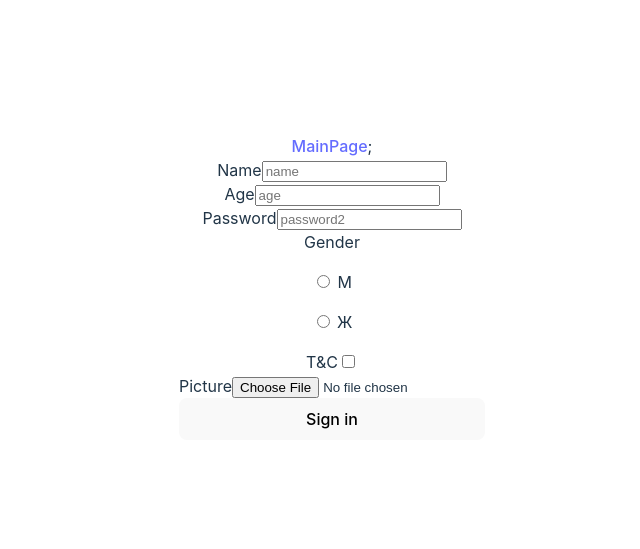
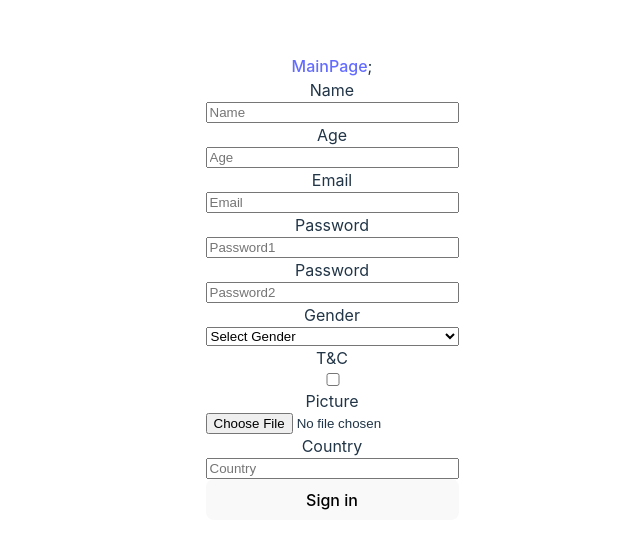
Before and after one commit to Serega3526/react2024, a React (Vite) app: page /control in a window 1280 px wide. Shown: the part 113-662 px from the top of the page, without its empty margins (308-948 px from the left). Built offline with nearby package versions, Linux system fonts and the light colour scheme.

Commit message:
feat: add validation on control page

```diff
--- a/src/components/control/control.tsx
+++ b/src/components/control/control.tsx
@@ -1,65 +1,78 @@
 import { Link } from "react-router-dom";
-// import { useForm } from "react-hook-form"
-// import * as yup from "yup"
-// import { yupResolver } from "@hookform/resolvers/yup"
+import { useForm } from "react-hook-form"
+import { yupResolver } from "@hookform/resolvers/yup"
+import shemaInputs from "../../utils/shema";
+import { IFormInput } from "../../types/types";
 
-function ControlPage() {
-    // const schema = yup.object().shape({
-    //     email: yup.string().email().required(),
-    //     password: yup.string().min(8).max(32).required(),
-    //   });
-    // const { register, handleSubmit, formState: { errors }, reset } = useForm({
-    //     resolver: yupResolver(schema),
-    //   });
 
-    //   const onSubmitHandler = (data) => {
-    //     console.log({ data });
-    //     reset();
-    //   };
+
+export const ControlPage: React.FC = () => {
+
+    const { register, handleSubmit, formState: { errors }, reset } = useForm<IFormInput>({
+      resolver: yupResolver<IFormInput>(shemaInputs),
+      mode: "onTouched",
+      reValidateMode: "onChange",
+      defaultValues: {
+      name: "",
+      age: undefined,
+      email: "",
+      password1: "",
+      password2: "",
+      gender: "",
+      TC: false,
+      picture: undefined,
+      country: ""
+    },
+    });
+
+      const onSubmitHandler = (data: IFormInput) => {
+        console.log({ data });
+        reset();
+      };
 
   return (
     <>
       <Link to="/">MainPage</Link>;
-      <form>
-        <label>
-          Name
-          <input placeholder="name" type="text" name="name" required />
-        </label>
-        <label>
-          Age
-          <input placeholder="age" type="text" name="age" required  />
-        </label>
-        {/* <label>
-          Email
-          <input {...register("email")} placeholder="email" type="email" name="email" required />
-        </label>
-        <p>{errors.email?.message}</p>
-        <label>
-          Password
-          <input {...register("password")} placeholder="password1" type="password" name="password1" required />
-        </label>
-        <p>{errors.password?.message}</p> */}
-        <label>
-          Password
-          <input placeholder="password2" type="password" name="password2" required />
-        </label>
-        <label>
-          Gender
-          <p>
-            <input name="gender" type="radio" value="nedzen" /> М
-          </p>
-          <p>
-            <input name="gender" type="radio" value="nedzen" /> Ж
-          </p>
-        </label>
-        <label>
-          T&C
-          <input type="checkbox" name="T&C" required />
-        </label>
-        <label>
-          Picture
-          <input type="file" name="picture" />
-        </label>
+      <form onSubmit={handleSubmit(onSubmitHandler)}>
+
+        <label>Name</label>
+        <input {...register("name")} placeholder="Name" type="text" name="name" />
+        {errors.name && <p>{errors.name.message}</p>}
+
+        <label>Age</label>
+          <input {...register("age")} placeholder="Age" type="text" name="age"  />
+        {errors.age && <p>{errors.age.message}</p>}
+
+        <label>Email</label>
+          <input {...register("email")} placeholder="Email" type="email" name="email" />
+        {errors.email && <p>{errors.email.message}</p>}
+
+        <label>Password</label>
+          <input {...register("password1")} placeholder="Password1" type="password" name="password1" />
+        {errors.password1 && <p>{errors.password1.message}</p>}
+
+        <label>Password</label>
+          <input {...register("password2")} placeholder="Password2" type="password" name="password2" />
+        {errors.password2 && <p>{errors.password2.message}</p>}
+
+        <label>Gender</label>
+        <select {...register("gender")}>
+            <option value="">Select Gender</option>
+            <option value="male">Male</option>
+            <option value="female">Female</option>
+        </select>
+
+        <label>T&C</label>
+          <input {...register("TC")} type="checkbox" name="T&C" />
+        {errors.name && <p>{errors.name.message}</p>}
+
+        <label>Picture</label>
+          <input {...register("picture")} type="file" name="picture" />
+        {errors.name && <p>{errors.name.message}</p>}
+
+        <label>Country</label>
+        <input {...register("country")} placeholder="Country" type="text" name="country" />
+        {errors.name && <p>{errors.name.message}</p>}
 
         <button type="submit">Sign in</button>
       </form>
--- /dev/null
+++ b/src/types/types.tsx
@@ -0,0 +1,11 @@
+export interface IFormInput {
+    name?: string;
+    age?: number | string;
+    email?: string;
+    password1?: string;
+    password2?: string;
+    gender?: string;
+    TC?: boolean;
+    picture?: string | null | File | FileList | undefined | unknown;
+    country?: string;
+}
--- /dev/null
+++ b/src/utils/shema.tsx
@@ -0,0 +1,41 @@
+import * as yup from "yup"
+
+const shemaInputs = yup.object().shape({
+    name: yup.string()
+    .required("Name is a required field")
+    .matches(
+        /^[A-Z][\sa-zA-Z]*$/,
+        "Name should contain only letters and start with an uppercase letter"
+    ),
+    age: yup.number()
+    .required("Age is a required field")
+    .integer("The age must be an integer")
+    .positive("The age must be positive"),
+    email: yup.string()
+    .email("Invalid email address")
+    .required("Email is a required field"),
+    password1: yup.string()
+    .min(8)
+    .max(32)
+    .required("Password1 is a required field")
+    .matches(
+        /^(?=.*\d)(?=.*[a-z])(?=.*[A-Z])(?!.*\s).{8,}$/,
+        "Password should contain 1 number, 1 uppercased letter, 1 lowercased letter, 1 special character"
+    ),
+    password2: yup.string()
+    .min(8)
+    .max(32)
+    .required("Password2 is a required field")
+    .matches(
+        /^(?=.*\d)(?=.*[a-z])(?=.*[A-Z])(?!.*\s).{8,}$/,
+        "Password should contain 1 number, 1 uppercased letter, 1 lowercased letter, 1 special character"
+    ),
+    gender: yup.string()
+    .required("Gender is a required field"),
+    TC: yup.boolean()
+    .required("TC is a required field"),
+    picture: yup.mixed(),
+    country: yup.string().required("Name is a required field"),
+});
+
+export default shemaInputs
```
